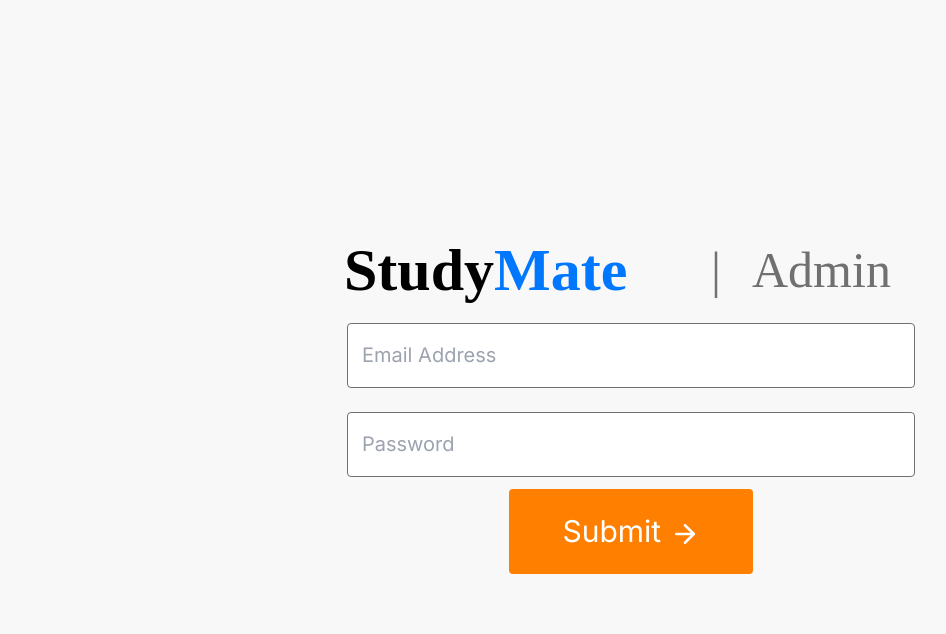
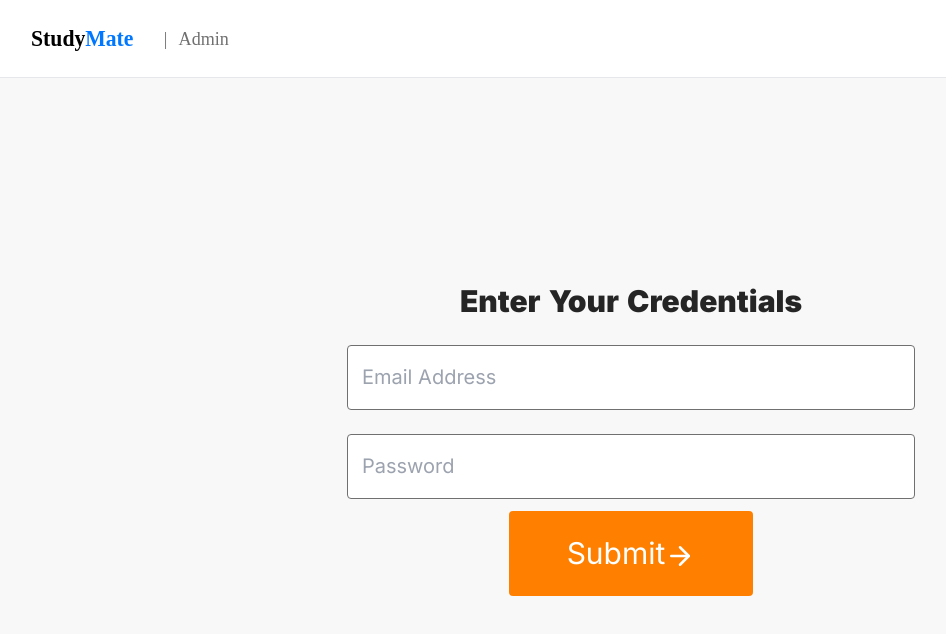
Before and after one commit to abhipatel7/studymate, a React (Create React App) app: page /admin/login in a window 1280 px wide. Shown: the top 634 px of the page, without its empty margins (9-955 px from the left). Built offline with nearby package versions, Linux system fonts and the light colour scheme.

Commit message:
all login page uses same login component

```diff
--- a/src/components/Admin/AdminLoginPage/AdminLoginPage.jsx
+++ b/src/components/Admin/AdminLoginPage/AdminLoginPage.jsx
@@ -1,59 +1,18 @@
-import React, { useState } from 'react';
+import React from 'react';
 
-import { useDispatch, useSelector } from 'react-redux';
-import { FiArrowRight } from 'react-icons/fi';
-
-import Input from '../../Input/Input';
-import classes from './AdminLoginPage.module.scss';
-import Button from '../../Button/Button';
-import Logo from '../../../assets/img/StudyMateAdminLogo.svg';
+import { useDispatch } from 'react-redux';
 import { loginUser } from '../../../store/actions/user';
 
 import ROLES from '../../../ROLES';
+import LoginPage from "../../LoginPage/LoginPage";
 
 const AdminLoginPage = () => {
   const dispatch = useDispatch();
-  const user = useSelector((state) => state.user);
-
-  const [email, setEmail] = useState('');
-  const [password, setPassword] = useState('');
-
-  const handleSubmit = (e) => {
-    e.preventDefault();
-    dispatch(loginUser(email, password, ROLES.admin));
+  const handleSubmit = (email, password) => {
+    dispatch(loginUser(email, password, ROLES.student));
   };
 
-  const handleEmailChange = (e) => setEmail(e.target.value);
-  const handlePasswordChange = (e) => setPassword(e.target.value);
-
-  return (
-    <div className="h-screen mx-auto flex-col flex justify-center p-3.5 lg:items-center lg:content-center">
-      <img className="" src={Logo} alt="StudyMateAdminLogo" />
-      <form onSubmit={handleSubmit} className="">
-        <Input
-          name="email"
-          type="email"
-          styles={classes.inputStyles}
-          value={email}
-          placeholder="Email Address"
-          handleChange={handleEmailChange}
-          required
-        />
-        <Input
-          name="password"
-          type="password"
-          styles={classes.inputStyles}
-          value={password}
-          placeholder="Password"
-          handleChange={handlePasswordChange}
-          required
-        />
-        <Button type="submit" styles={classes.buttonStyles}>
-          Submit <FiArrowRight />
-        </Button>
-      </form>
-    </div>
-  );
+  return <LoginPage isAdmin={true} handleSubmit={handleSubmit} />;
 };
 
 export default AdminLoginPage;
--- a/src/components/Admin/CreateDepartment/CreateDepartment.jsx
+++ b/src/components/Admin/CreateDepartment/CreateDepartment.jsx
@@ -85,7 +85,8 @@ const CreateDepartment = () => {
             </Modal>
           </div>
           <Button type="submit" styles={classes.buttonStyles}>
-            Add <FiArrowRight />
+            Add
+            <FiArrowRight />
           </Button>
         </form>
       </div>
--- a/src/components/Admin/CreateStudent/CreateStudent.jsx
+++ b/src/components/Admin/CreateStudent/CreateStudent.jsx
@@ -96,7 +96,8 @@ const CreateStudent = () => {
             type="submit"
             styles={`${classes.buttonStyles} text-3xl p-2.5 mt-3 pl-10 pr-10 rounded`}
           >
-            Add <FiArrowRight />
+            Add
+            <FiArrowRight />
           </Button>
         </form>
       </div>
--- a/src/components/Faculty/FacultyLoginPage/FacultyLoginPage.jsx
+++ b/src/components/Faculty/FacultyLoginPage/FacultyLoginPage.jsx
@@ -12,7 +12,7 @@ const FacultyLoginPage = () => {
     dispatch(loginUser(email, password, ROLES.faculty));
   };
 
-  return <LoginPage handleSubmit={handleSubmit} />;
+  return <LoginPage isAdmin={false} handleSubmit={handleSubmit} />;
 };
 
 export default FacultyLoginPage;
--- a/src/components/LoginPage/LoginPage.jsx
+++ b/src/components/LoginPage/LoginPage.jsx
@@ -20,7 +20,7 @@ const LoginPage = (props) => {
 
   return (
     <div className="flex flex-col h-screen">
-      <NavBar styles={classes.navBarStyles} />
+      <NavBar isAdmin={props.isAdmin} styles={classes.navBarStyles} />
       <div className={classes.containerStyles}>
         <span className={classes.textStyles}>Enter Your Credentials</span>
         <form onSubmit={handleSubmit} className={classes.formStyles}>
@@ -43,7 +43,8 @@ const LoginPage = (props) => {
             required
           />
           <Button type="submit" styles={classes.buttonStyles}>
-            Submit <FiArrowRight />
+            Submit
+            <FiArrowRight />
           </Button>
         </form>
       </div>
--- a/src/components/NavBar/NavBar.jsx
+++ b/src/components/NavBar/NavBar.jsx
@@ -1,12 +1,13 @@
 import React from 'react';
 import classes from './NavBar.module.scss';
 import Logo from '../../assets/img/StudyMateNabBar.svg';
+import AdminLogo from '../../assets/img/StudyMateAdminLogo.svg';
 
-const NavBar = ({ styles, ...props }) => (
+const NavBar = ({ styles, isAdmin, ...props }) => (
   <nav {...props} className={`${styles || classes.navbarStyles}`}>
     <img
       className={classes.imageStyles}
-      src={Logo}
+      src={isAdmin ? AdminLogo : Logo}
       alt="StudyMateNavBarLogo"
     />
   </nav>
--- a/src/components/Student/StudentLoginPage/StudentLoginPage.jsx
+++ b/src/components/Student/StudentLoginPage/StudentLoginPage.jsx
@@ -12,7 +12,7 @@ const StudentLoginPage = () => {
     dispatch(loginUser(email, password, ROLES.student));
   };
 
-  return <LoginPage handleSubmit={handleSubmit} />;
+  return <LoginPage isAdmin={false} handleSubmit={handleSubmit} />;
 };
 
 export default StudentLoginPage;
```
Also changed, not shown: 1 other file (tests, documents, lock files or other folders).
